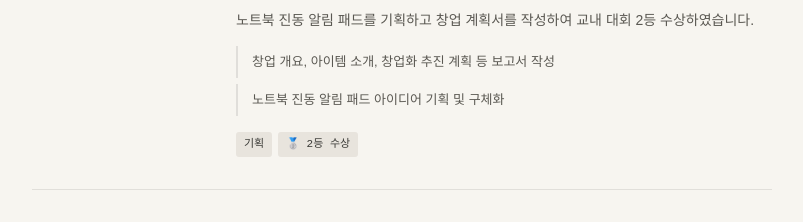
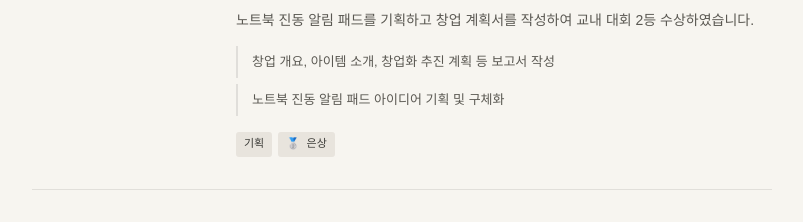
Before and after one commit to yxonsz/portfolio, a React (Vite) app: page / in a window 1280 px wide. Shown: the part 1420-1642 px from the top of the page, without its empty margins (238-1041 px from the left). Built offline with nearby package versions, Linux system fonts and the light colour scheme; a web font is replaced by a local one.

Commit message:
Update Experience.jsx

```diff
--- a/src/components/Experience.jsx
+++ b/src/components/Experience.jsx
@@ -26,7 +26,7 @@ const experiences = [
       "창업 개요, 아이템 소개, 창업화 추진 계획 등 보고서 작성",
       "노트북 진동 알림 패드 아이디어 기획 및 구체화",
     ],
-    tags: ["기획", "🥈 2등 수상"],
+    tags: ["기획", "🥈 은상"],
   },
   {
     period: "2025.11.22",
```
